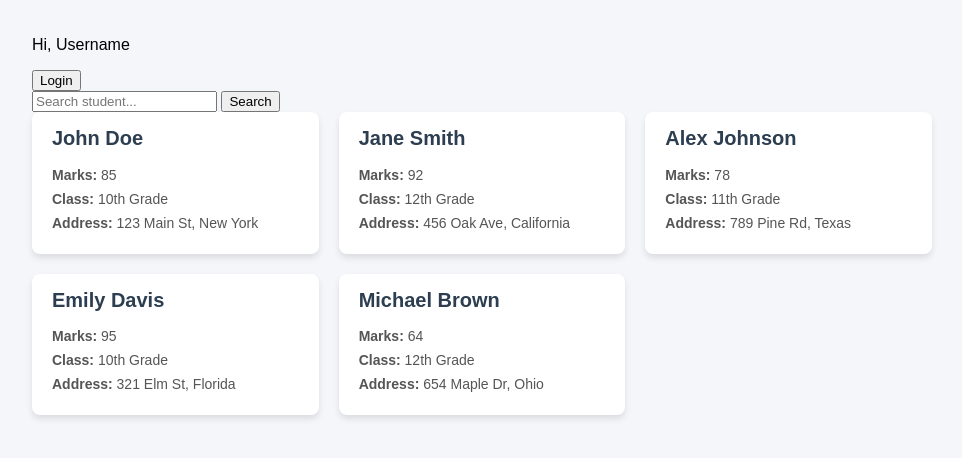
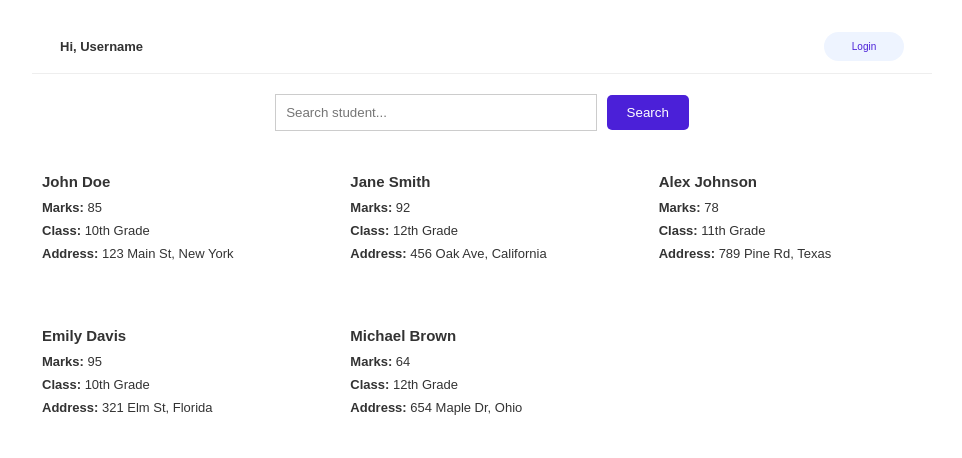
Before and after one commit to Simarpreetsaini/JS-Map-filter-, a plain HTML site: page index.html in a window 1280 px wide. Shown: the whole page, without its empty margins (158-1120 px from the left). Drawn offline with Linux system fonts and the light colour scheme.

Commit message:
Update style.css

```diff
--- a/style.css
+++ b/style.css
@@ -1,6 +1,7 @@
 body {
   font-family: Arial, sans-serif;
-            background-color: #f4f6f9;
+  background-color: white;
+  color: #333;
   margin: 0;
   padding: 20px;
 }
@@ -9,48 +10,92 @@ body {
   max-width: 900px;
   margin: 0 auto;
 }
+.user-row {
+  display: flex;
+  justify-content: space-between;
+  align-items: center;
+}
+header {
+  display: flex;
+  justify-content: space-between;
+  align-items: center;
+  padding: 12px 28px;
+  border-bottom: 1px solid #eee;
+}
 
+header p {
+  margin: 0;
+  font-size: 13px;
+  color: #333;
+  font-weight: bold;
+}
+
+#loginButton {
+  width: 80px;
+  padding: 9px;
+  background-color: #eef4ff;
+  color: #4b20d8;
+  border: none;
+  border-radius: 20px;
+  cursor: pointer;
+  font-size: 10px;
+}
+
+.user-row button {
+  padding: 8px 18px;
+  background-color: #4b20d8;
+  color: white;
+  border: none;
+  border-radius: 5px;
+  cursor: pointer;
+}
 h1 {
   text-align: center;
-            color: #333;
+  font-size: 24px;
 }
 
-        .search-container {
-            margin-bottom: 25px;
-            text-align: center;
+.username {
+  margin-top: 20px;
 }
 
-        .search-input {
-            width: 80%;
-            max-width: 400px;
-            padding: 10px 15px;
-            font-size: 16px;
+.search-box {
+  text-align: center;
+  margin: 20px 0;
+}
+
+.search-box input {
+  width: 300px;
+  padding: 10px;
   border: 1px solid #ccc;
-            border-radius: 6px;
-            outline: none;
+}
+
+.search-box button {
+  padding: 10px 20px;
+  margin-left: 5px;
+  background-color: #4b20d8;
+  color: white;
+  border: none;
+  border-radius: 5px;
+  cursor: pointer;
 }
 
 .cards-grid {
   display: grid;
-            grid-template-columns: repeat(auto-fill, minmax(250px, 1fr));
-            gap: 20px;
+  grid-template-columns: repeat(3, 1fr);
+  gap: 25px;
 }
 
 .card {
-            background-color: #ffffff;
-            border-radius: 8px;
-            padding: 15px 20px;
-            box-shadow: 0 4px 6px rgba(0, 0, 0, 0.1);
+  padding: 10px;
+  background-color: white;
 }
 
 .card h2 {
-            margin-top: 0;
-            color: #2c3e50;
-            font-size: 20px;
+  font-size: 15px;
+  margin-bottom: 10px;
 }
 
 .card p {
+  font-size: 13px;
   margin: 8px 0;
-            color: #555;
-            font-size: 14px;
 }
```
Lines whose indentation alone changed are shown as unchanged.
